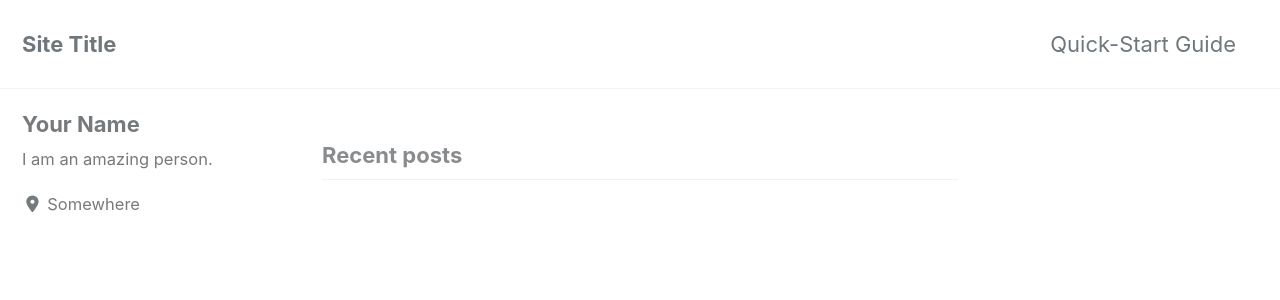
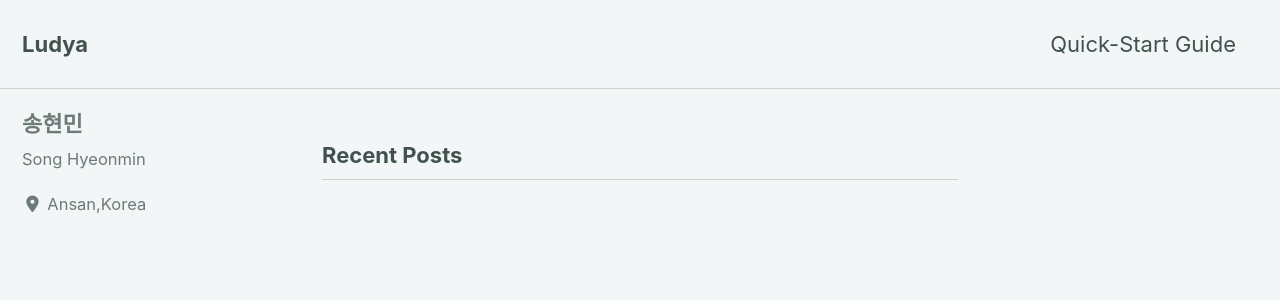
Before and after one commit to Ludya/L2, a Jekyll site: the page built from index.html, in a window 1280 px wide and 900 px high. Shown: the top 300 px of the window. Built offline with Jekyll 4.4.1, drawn with Linux system fonts in a browser that asks for light colours; cached includes are drawn as plain includes; nearby versions of some CDN libraries; the list of posts is cut into pages by our own code; some of the changed text lies outside the part shown.

Commit message:
Add files via upload

```diff
--- a/_config.yml
+++ b/_config.yml
@@ -12,16 +12,16 @@
 
 # theme                  : "minimal-mistakes-jekyll"
 # remote_theme           : "mmistakes/minimal-mistakes"
-minimal_mistakes_skin    : "default" # "air", "aqua", "contrast", "dark", "dirt", "neon", "mint", "plum", "sunrise"
+minimal_mistakes_skin    : "mint" # "air", "aqua", "contrast", "dark", "dirt", "neon", "mint", "plum", "sunrise"
 
 # Site Settings
-locale                   : "en-US"
-title                    : "Site Title"
+locale                   : "kr"
+title                    : "Ludya"
 title_separator          : "-"
 subtitle                 : # site tagline that appears below site title in masthead
-name                     : "Your Name"
+name                     : "송현민"
 description              : "An amazing website."
-url                      : # the base hostname & protocol for your site e.g. "https://mmistakes.github.io"
+url                      : # the base hostname & protocol for your site e.g. "https://ludya.github.io/L2/"
 baseurl                  : # the subpath of your site, e.g. "/blog"
 repository               : # GitHub username/repo-name e.g. "mmistakes/minimal-mistakes"
 teaser                   : # path of fallback teaser image, e.g. "/assets/images/500x300.png"
@@ -107,10 +107,10 @@ analytics:
 
 # Site Author
 author:
-  name             : "Your Name"
+  name             : "송현민"
   avatar           : # path of avatar image, e.g. "/assets/images/bio-photo.jpg"
-  bio              : "I am an amazing person."
-  location         : "Somewhere"
+  bio              : "Song Hyeonmin"
+  location         : "Ansan,Korea"
   email            :
   links:
     - label: "Email"
```
